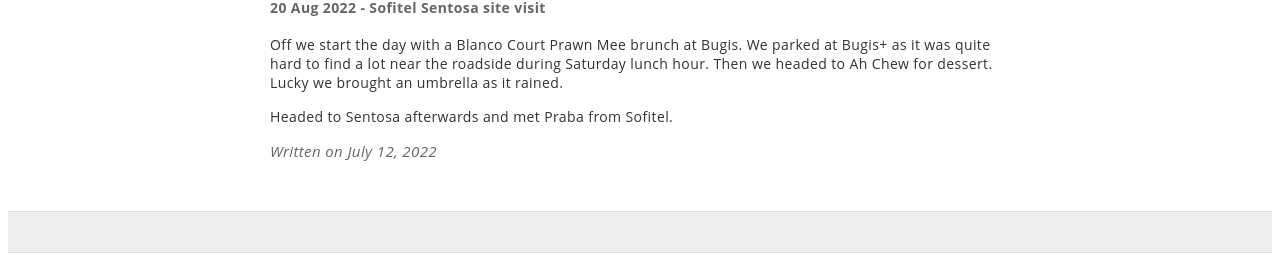
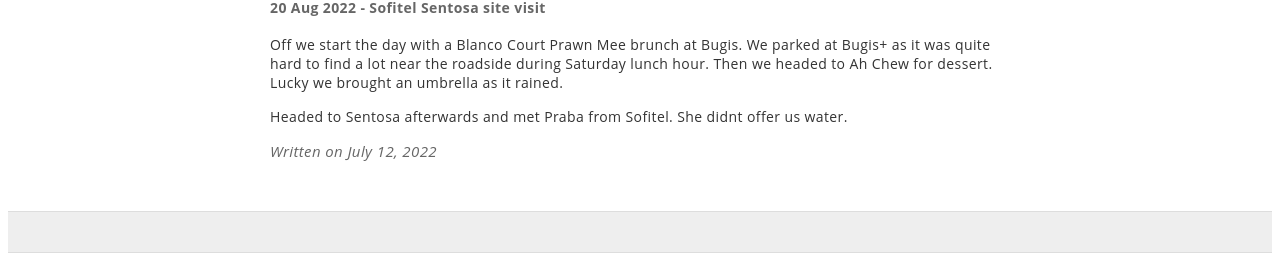
Before and after one commit to ourcarus/casadelagom, a Jekyll site: the page built from _posts/2022-07-12-Wedding Preparations.md, in a window 1280 px wide. Shown: the part 1221-1479 px from the top of the page. Built offline with Jekyll 4.4.1, drawn with Linux system fonts in a browser that asks for light colours; our own code applies the rules of GitHub Pages for plain Markdown files.

Commit message:
Update 2022-07-12-Wedding Preparations.md

```diff
--- a/_posts/2022-07-12-Wedding Preparations.md
+++ b/_posts/2022-07-12-Wedding Preparations.md
@@ -35,4 +35,4 @@
 #### 20 Aug 2022 - Sofitel Sentosa site visit
 Off we start the day with a Blanco Court Prawn Mee brunch at Bugis. We parked at Bugis+ as it was quite hard to find a lot near the roadside during Saturday lunch hour. Then we headed to Ah Chew for dessert. Lucky we brought an umbrella as it rained.
 
-Headed to Sentosa afterwards and met Praba from Sofitel.
+Headed to Sentosa afterwards and met Praba from Sofitel. She didnt offer us water.
```
